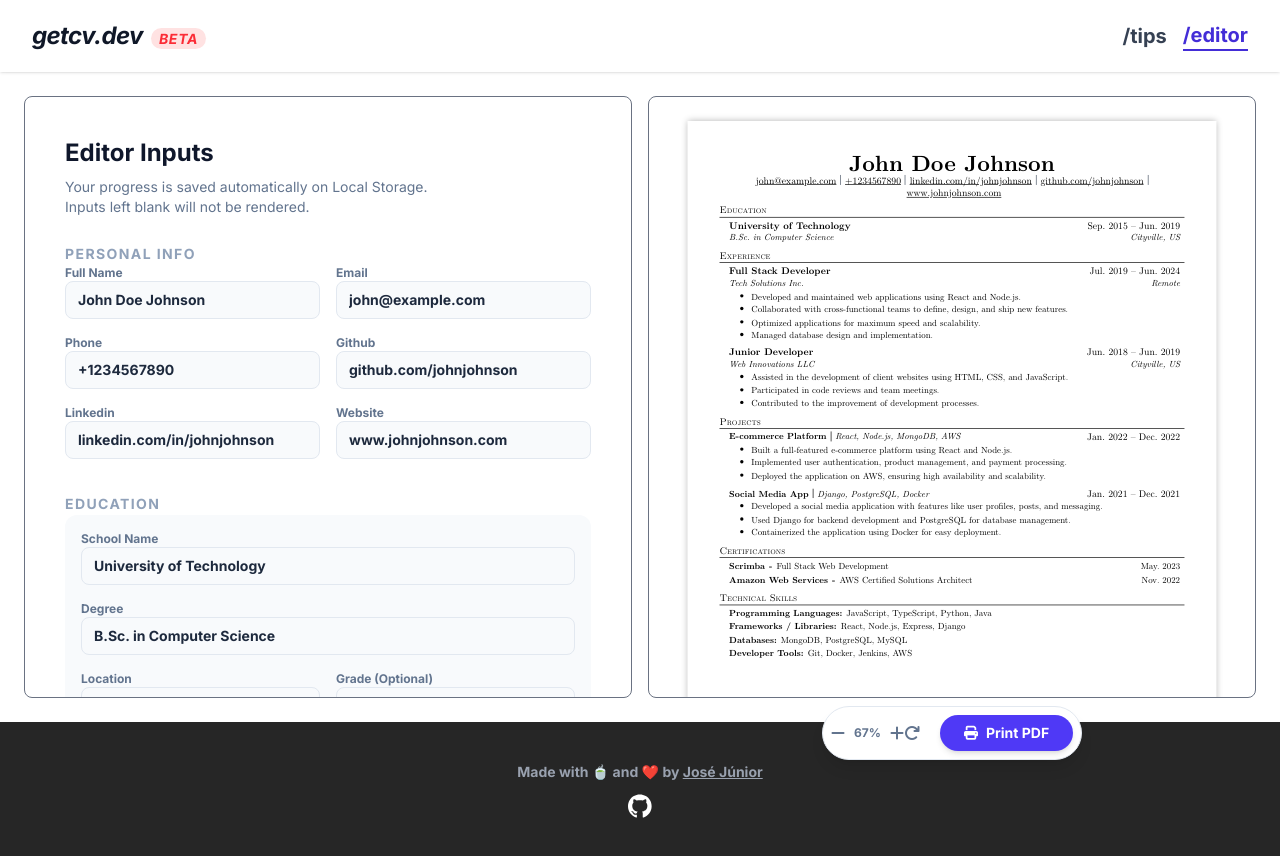
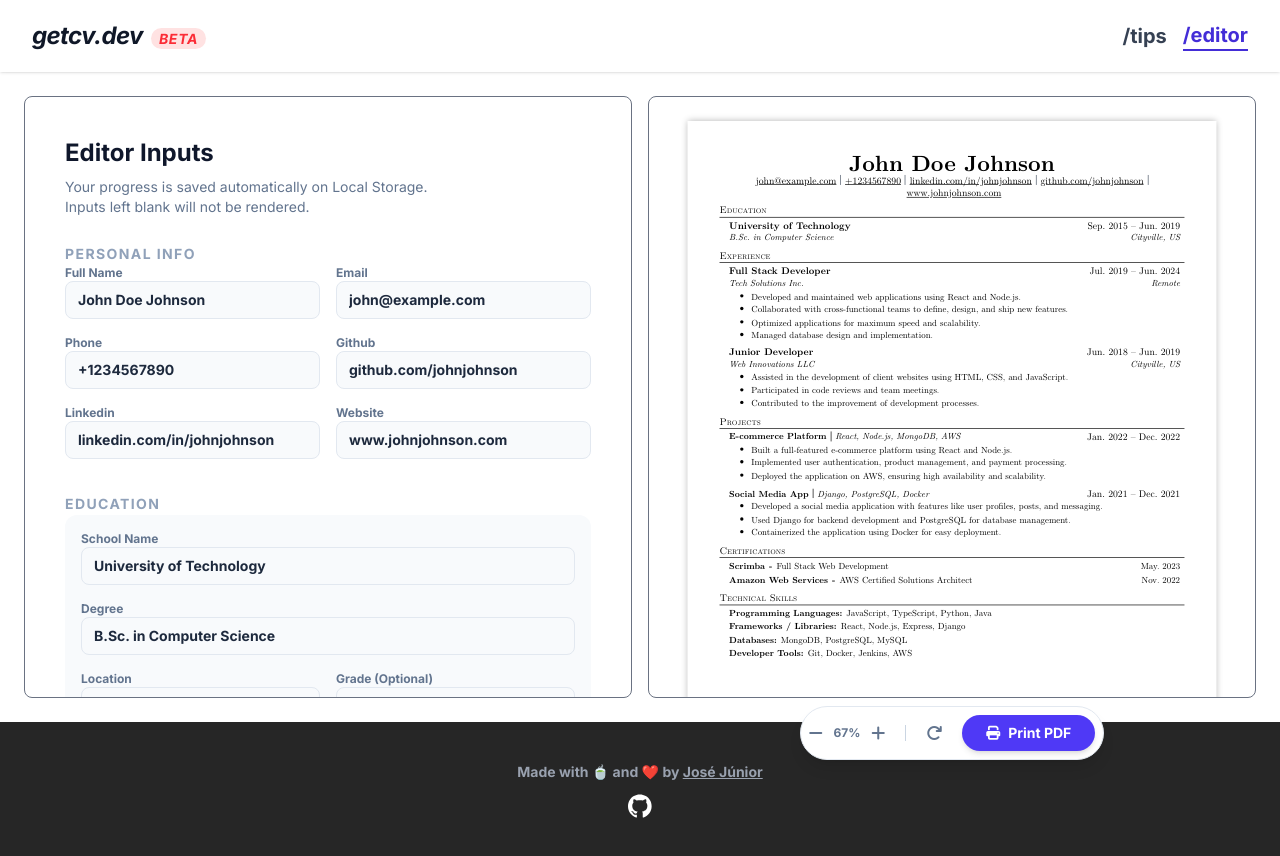
Before and after one commit to jcf-junior/getcv.dev, a React (Vite) app: page /editor in a window 1280 px wide. Built offline with nearby package versions, Linux system fonts and the light colour scheme.

Commit message:
fix: adjust Toolbar layout for improved spacing and consistency

```diff
--- a/src/components/Toolbar.tsx
+++ b/src/components/Toolbar.tsx
@@ -17,7 +17,7 @@ export default function Toolbar({
 }: Props) {
   return (
     <div className="fixed bottom-10 mx-auto flex gap-5 w-fit justify-center items-center bg-white rounded-full px-2 py-2 border border-slate-200 shadow-lg z-9999">
-      <div className="bg-white flex items-center justify-center text-gray-100">
+      <div className="bg-white flex gap-1 items-center justify-center text-gray-100">
         <button
           className="text-slate-500 hover:text-slate-800 cursor-pointer transition-all"
           onClick={() => zoomOut()}
@@ -29,7 +29,7 @@ export default function Toolbar({
           key={scaleFactor}
           aria-label="Zoom percentage"
           defaultValue={(scaleFactor * 100).toFixed(0) + "%"}
-          className="w-[45px] text-slate-500 font-bold px-1 text-center focus:outline-none text-xs"
+          className="text-slate-500 w-[5ch] font-bold px-1 text-center focus:outline-none text-xs"
           onKeyDown={(e) => {
             if (e.key == "Enter") {
               const val = parseInt(e.currentTarget.value);
@@ -50,6 +50,9 @@ export default function Toolbar({
         >
           <i className="fas fa-plus"></i>
         </button>
+      </div>
+
+      <span className="w-px h-4 bg-slate-300"></span>
 
       <button
         className="text-slate-500 hover:text-slate-800 cursor-pointer transition-all"
@@ -59,7 +62,6 @@ export default function Toolbar({
       >
         <i className="fas fa-redo"></i>
       </button>
-      </div>
 
       <button
         className="flex items-center gap-2 bg-indigo-600 text-white px-6 py-2 rounded-full font-bold hover:bg-slate-800 cursor-pointer transition-all shadow-md active:scale-95 disabled:opacity-50 disabled:cursor-not-allowed text-sm"
```
Lines whose indentation alone changed are shown as unchanged.
